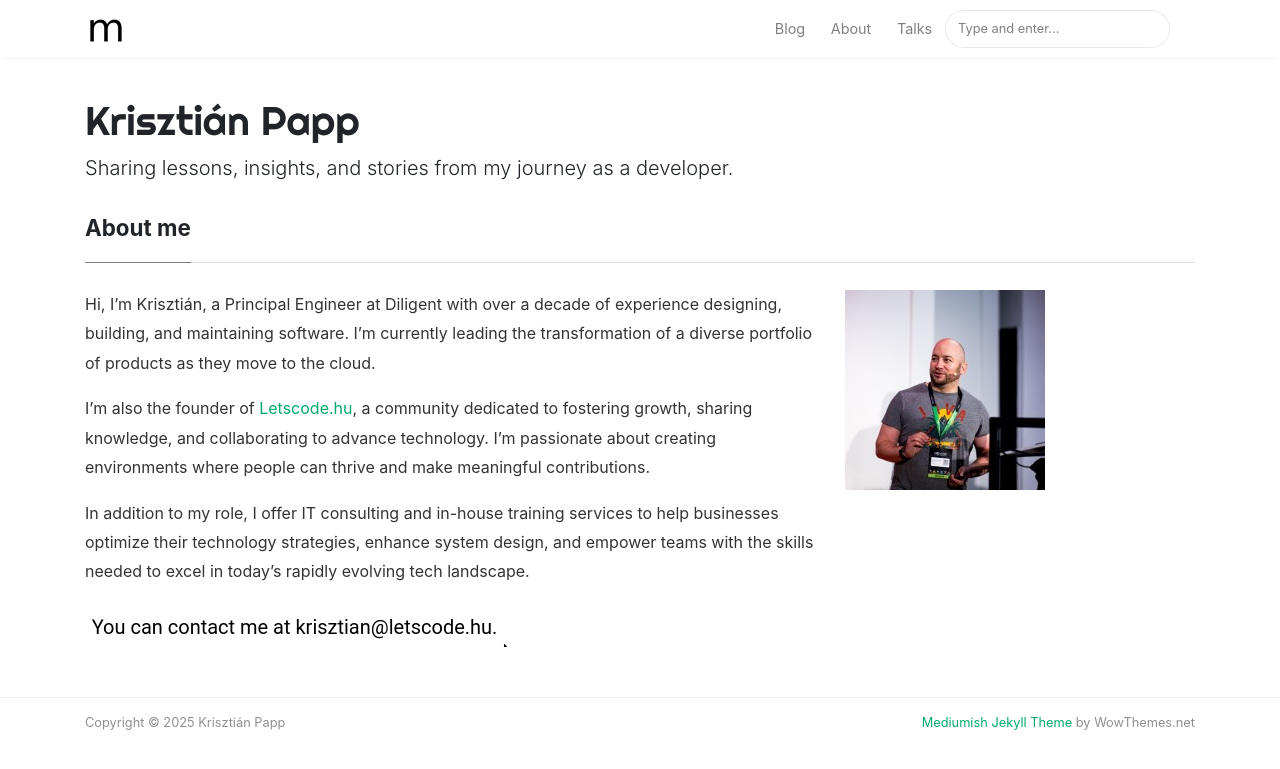
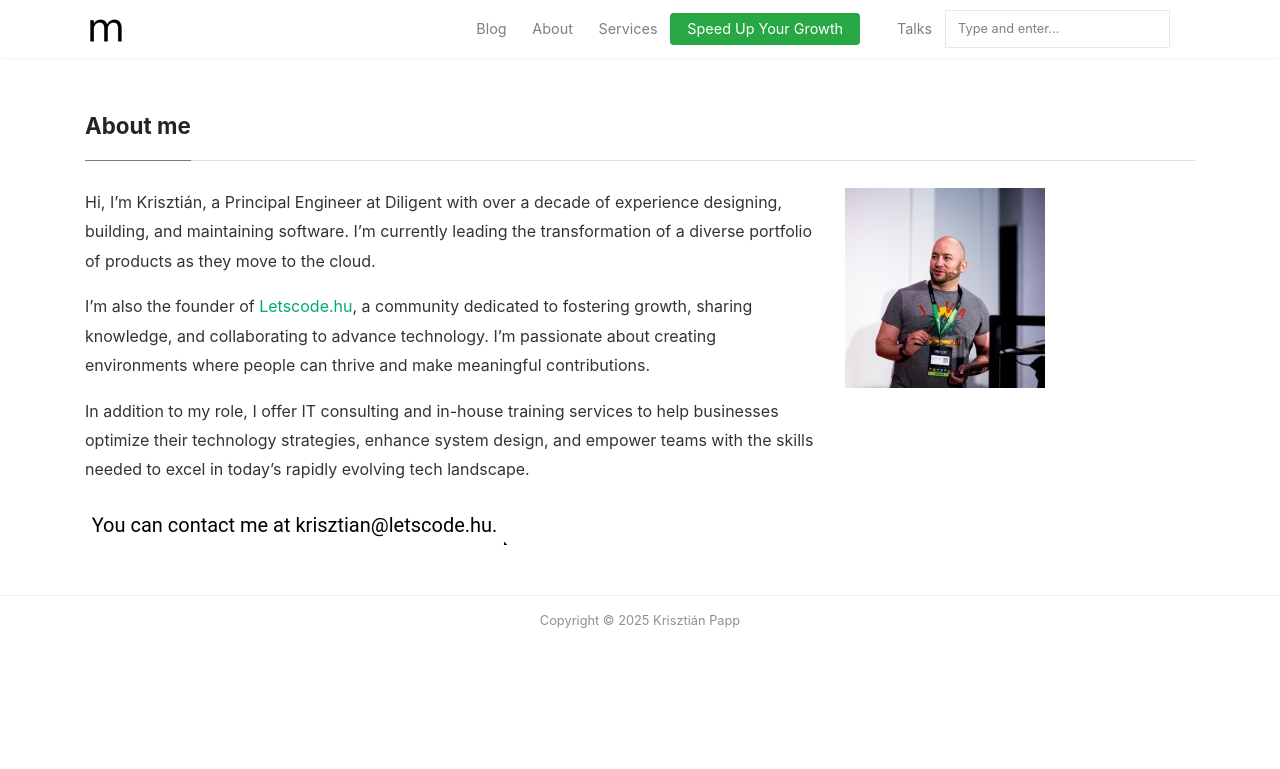
Before and after one commit to Tacsiazuma/Tacsiazuma.github.io, a Jekyll site: the page built from _pages/about.md, in a window 1280 px wide. Shown: the top 769 px of the page. Built offline with Jekyll 4.4.1, drawn with Linux system fonts in a browser that asks for light colours; nearby versions of some CDN libraries.

Commit message:
services and contacts added

```diff
--- a/_layouts/default.html
+++ b/_layouts/default.html
@@ -76,6 +76,14 @@
                 </li>
 
                 <li class="nav-item">
+                <a class="nav-link" href="{{ site.baseurl }}/services">Services</a>
+                </li>
+
+                <li class="nav-item mr-4 mb-2 mb-md-0">
+                <a class="nav-link btn btn-success btn-sm text-white d-block d-md-inline-block" href="{{ site.baseurl }}/contact" style="padding: 0.25rem 1rem; font-size: 0.9rem; margin-top: 0.2rem;">Speed Up Your Growth</a>
+                </li>
+
+                <li class="nav-item">
                 <a class="nav-link" href="{{ site.baseurl }}/talks">Talks</a>
                 </li>
 
@@ -99,10 +107,12 @@
 <!-- Site Title
 ================================================== -->
 <div class="mainheading">
+    {% if page.title == "Home" %}
     <h1 class="sitetitle">{{ site.name }}</h1>
     <p class="lead">
         {{ site.description }}
     </p>
+    {% endif %}
 </div>
 
 <!-- Content
@@ -144,11 +154,8 @@
 <footer class="footer">
     <div class="container">
         <div class="row">
-            <div class="col-md-6 col-sm-6 text-center text-lg-left">
+            <div class="col-md-12 text-center">
                 Copyright © {{ site.time | date: "%Y" }} {{ site.name }}
-            </div>
-            <div class="col-md-6 col-sm-6 text-center text-lg-right">
-                <a target="_blank" href="https://www.wowthemes.net/mediumish-free-jekyll-template/">Mediumish Jekyll Theme</a> by WowThemes.net
             </div>
         </div>
     </div>
--- a/assets/css/screen.css
+++ b/assets/css/screen.css
@@ -255,7 +255,7 @@ span.post-read-more a:hover {
 
 .mediumnavigation .form-control {
     font-size: 0.8rem;
-    border-radius: 30px;
+    border-radius: 0;
     overflow: hidden;
     border: 1px solid rgba(0, 0, 0, 0.09);
     min-width: 180px;
@@ -268,7 +268,7 @@ span.post-read-more a:hover {
 .mediumnavigation .form-inline .btn {
     margin-left: -50px;
     border: 0;
-    border-radius: 30px;
+    border-radius: 0;
     cursor: pointer;
 }
 
```
Also changed, not shown: _pages/contact.md (added, +20 -0 lines), _pages/services.md (added, +50 -0 lines).
